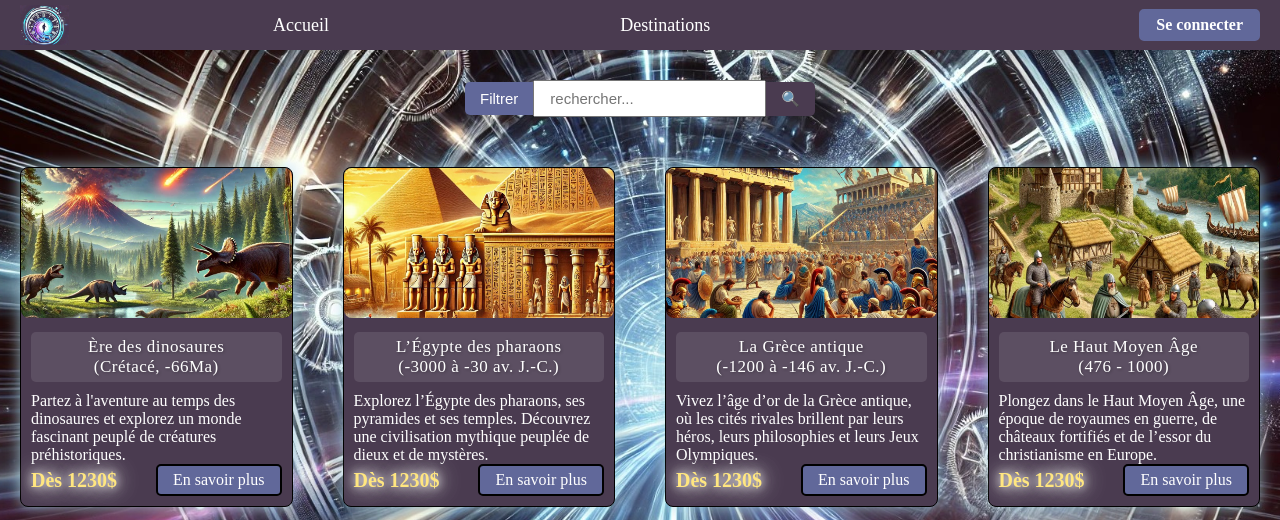
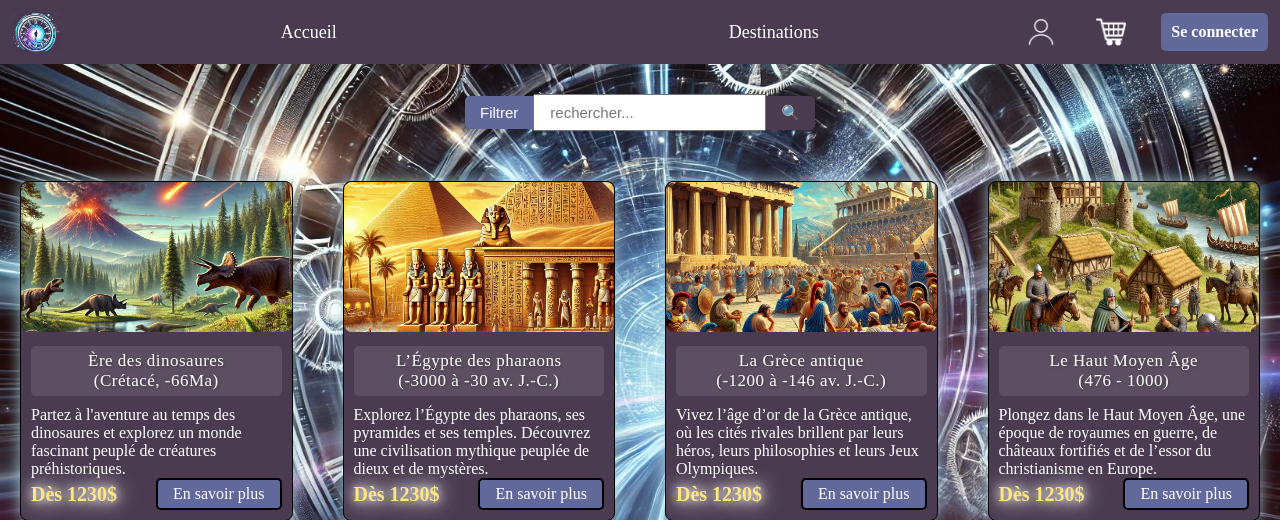
Before and after one commit to Yaelsm19/agence_voyage, a PHP site: page /code_image/destinations.html in a window 1280 px wide. Shown: the top 520 px of the page. Run offline with PHP 8.4, Linux system fonts and the light colour scheme.

Commit message:
amélioration header et page admin

```diff
--- a/code_image/destinations.css
+++ b/code_image/destinations.css
@@ -56,6 +56,11 @@ input[type="submit"] {
     border-radius: 8px;
     background-color: #4A3B50;
     box-shadow: 0px 0px 15px rgba(173, 216, 230, 0.8);
+    transition: transform 0.3s ease;
+}
+
+.Voyages > div:hover{
+    transform: scale(1.1);
 }
 
 .Voyages .image_destinations {
--- a/code_image/destinations.html
+++ b/code_image/destinations.html
@@ -11,10 +11,12 @@
 </head>
 <body>
     <header class="container1">
-    <img src="image_icône\Passport_logo.jpg" alt="logo_site">
-    <a href="accueil.html" class="lien_accueil">Accueil</a>
-    <a href="destinations.html" class="lien_destinations">Destinations</a>
-    <a href="se_connecter.html" class="lien_se_connecter">Se connecter</a>
+        <img src="image_icône\Passport_logo.jpg" alt="logo_site">
+        <a href="accueil.html" class="lien_accueil">Accueil</a>
+        <a href="destinations.html" class="lien_destinations">Destinations</a>
+        <a href="profil.html" class="lien_profil"><img src="image_icône\people.png" alt="profil"></a>
+        <a href="panier.html" class="lien_profil"><img src="image_icône\shopping-cart.png" alt="panier"></a>
+        <a href="se_connecter.html" class="lien_se_connecter">Se connecter</a>
     </header>
     <div class="container2">
         <input type="button" value="Filtrer" >
--- a/code_image/header.css
+++ b/code_image/header.css
@@ -1,44 +1,47 @@
 .container1 {
-    display: grid;
-    grid-template-areas: "logo accueil destinations se_connecter";
-    grid-template-columns: 100px auto auto minmax(120px, auto);
-    grid-template-rows: 50px;
+    display: flex;
     align-items: center;
-    gap: 15px;
-    padding: 0 20px;
+    justify-content: space-between;
+    padding: 12px;
+    gap: 30px;
 }
 
 header img {
-    grid-area: logo;
     height: 40px;
     width: auto;
 }
 
 .lien_accueil {
-    grid-area: accueil;
-    justify-self: center;
+    flex: 1;
+    display: flex;
+    justify-content: center;
 }
 
 .lien_destinations {
-    grid-area: destinations;
-    justify-self: center;
+    flex: 1;
+    display: flex;
+    justify-content: center;
+}
+
+.lien_profil, .lien_panier {
+    display: flex;
+    justify-content: center;
+    align-items: center;/
 }
 
 .lien_se_connecter {
-    grid-area: se_connecter;
-    justify-self: end;
-    border: #61689a solid 2px;
-    padding: 5px 15px;
+    padding: 10px;
     border-radius: 5px;
-
     background-color: #61689a;
     color: white;
     font-weight: bold;
     font-size: 16px;
+    align-self: center;
 }
 
 .lien_se_connecter:hover {
     background-color: #505885;
+    box-shadow: 0px 0px 8px #add8e6cc;
 }
 
 header {
@@ -52,12 +55,22 @@ header a {
     color: white;
     font-size: 18px;
     transition: color 0.3s ease-in-out;
+    transition: transform 0.3s ease-in-out;
 }
 
 header a:hover {
     color: #7fffd4;
 }
 
+.lien_profil img, .lien_panier img {
+    width: 30px;
+    height: 30px;
+    object-fit: cover;
+    padding: 5px 5px;
+}
+header a:hover{
+    transform: scale(1.2);
+}
 @media (max-width: 768px) {
     .container1 {
         display: flex;
```
Also changed, not shown: code_image/accueil.css (+7 -9 lines), code_image/accueil.html (+7 -1 lines), code_image/administrateur.css (+6 -15 lines), code_image/image_icône/people.png (added), code_image/image_icône/shopping-cart.png (added), code_image/profil.css (renamed from profil.css), code_image/profil.html (renamed from profil.html), 1 other file.
